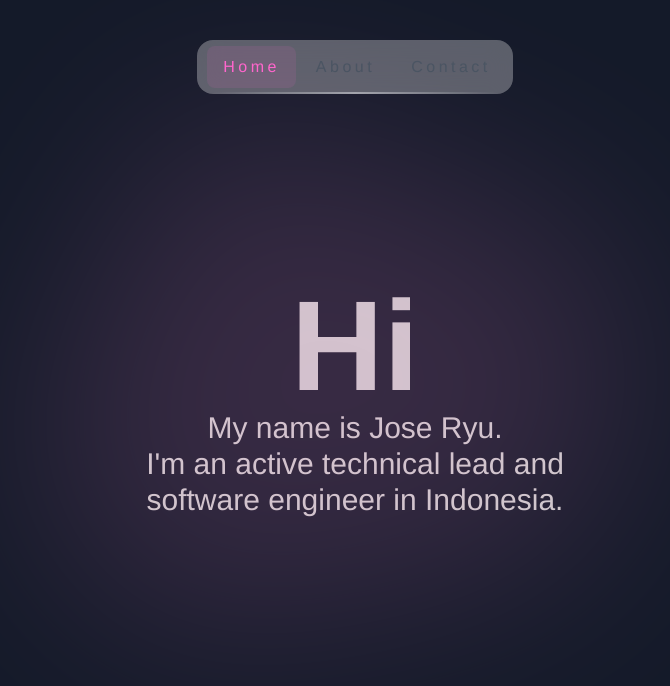
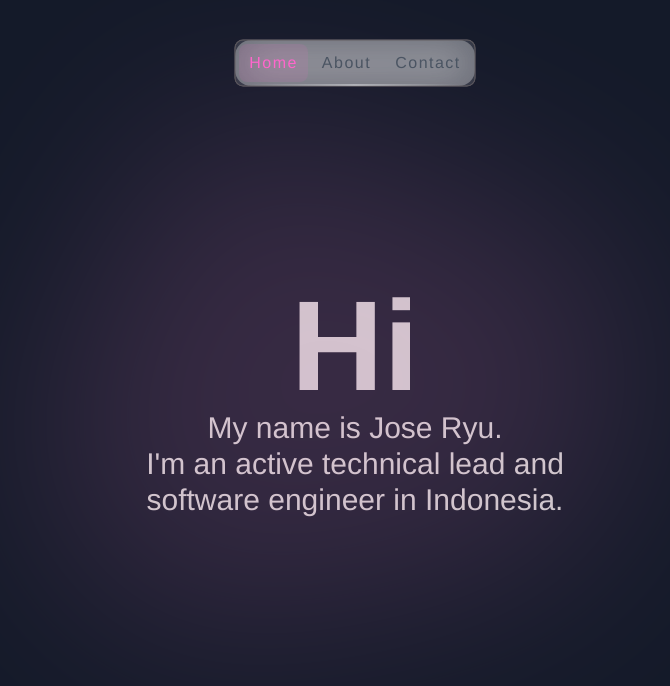
Before and after one commit to ryusu777/ryusu.id, a Nuxt app: page / in a window 1280 px wide. Shown: the top 686 px of the page, without its empty margins (285-955 px from the left). Built offline with nearby package versions, Linux system fonts and the light colour scheme; a web font is replaced by a local one.

Commit message:
re-designed app header

```diff
--- a/components/layout/AppHeader.vue
+++ b/components/layout/AppHeader.vue
@@ -1,18 +1,15 @@
 <template>
   <header class="header">
-    <nav class="flex items-center justify-between p-1.5">
+    <nav class="flex items-center justify-between p-1">
       <!-- Navigation Links -->
-      <div class="flex space-x-1 relative">
-        <div class="absolute transition-all duration-300 ease-[cubic-bezier(.7, 0, .3, 1)] rounded-lg bg-primary/10 dark:bg-primary/10" :style="activeBackgroundStyle" />
-        <NuxtLink to="/" class="nav-link">
-          Home
-        </NuxtLink>
-        <NuxtLink to="/about" class="nav-link">
-          About
-        </NuxtLink>
-        <NuxtLink to="/contact" class="nav-link">
-          Contact
-        </NuxtLink>
+      <div class="flex space-x-1 relative justify-between">
+        <div
+          class="absolute transition-all duration-300 ease-[cubic-bezier(.7, 0, .3, 1)] rounded-lg bg-primary/10 dark:bg-primary/10"
+          :style="activeBackgroundStyle"
+        />
+        <NuxtLink to="/" class="nav-link" style="margin-left: 0 !important"> Home </NuxtLink>
+        <NuxtLink to="/about" class="nav-link"> About </NuxtLink>
+        <NuxtLink to="/contact" class="nav-link"> Contact </NuxtLink>
       </div>
     </nav>
   </header>
@@ -32,15 +29,18 @@ const activeBackgroundStyle = computed(() => {
     return {
       width: `${width}px`,
       height: `${height}px`,
-    transform: `translateX(${left - parentLeft}px)`
+      transform: `translateX(${left - parentLeft}px)`,
     };
   });
 
   // Update active link reference when route changes
-watch(() => route.path, async () => {
+  watch(
+    () => route.path,
+    async () => {
       await nextTick();
       activeLink.value = document.querySelector('.router-link-active');
-});
+    }
+  );
 
   onMounted(() => {
     activeLink.value = document.querySelector('.router-link-active');
@@ -52,8 +52,8 @@ onMounted(() => {
     @apply text-gray-600 dark:text-gray-300;
     @apply hover:text-primary dark:hover:text-primary;
     @apply transition-all;
-  @apply md:tracking-[3.5px];
-  @apply px-4 py-2 rounded-lg;
+    @apply tracking-[1.5px];
+    @apply px-2.5 py-1.5 rounded-lg;
     @apply relative; // Add this
 
     &.router-link-active {
@@ -73,6 +73,21 @@ onMounted(() => {
     backdrop-filter: blur(12px);
     @apply flex justify-center;
 
+    nav {
+      box-shadow:
+        inset 0 0 0 0.5px #656063,
+        0 0 0 0.5px #787174;
+      @apply rounded-lg;
+      background: hsl(223, 34%, 100%, 0.05);
+
+      /* acrylic */
+      backdrop-filter: blur(20px);
+      -webkit-backdrop-filter: blur(10px); /* Safari */
+
+      /* Exclusion blend */
+      background-blend-mode: exclusion;
+    }
+
     &::after {
       content: '';
       @apply absolute bottom-0 left-0 right-0 h-[2px] bg-gradient-to-r;
```
Lines whose indentation alone changed are shown as unchanged.
